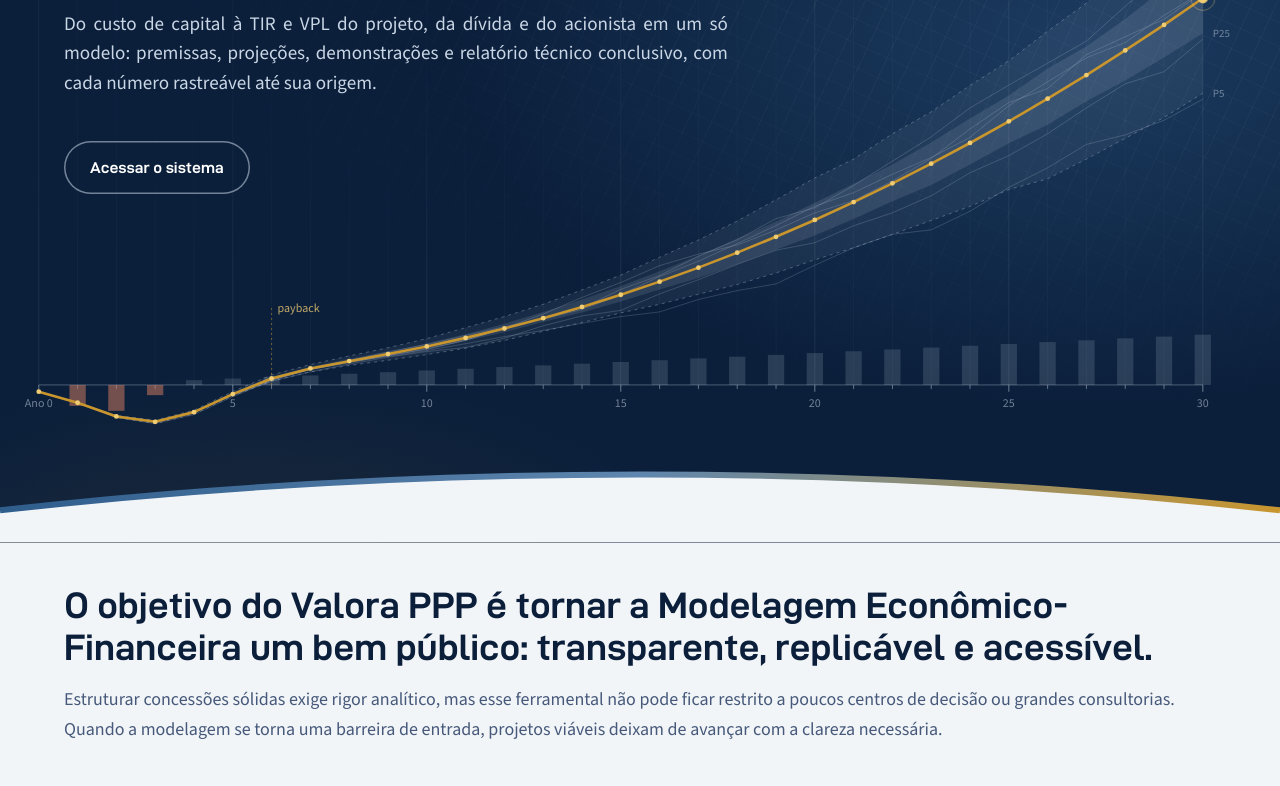
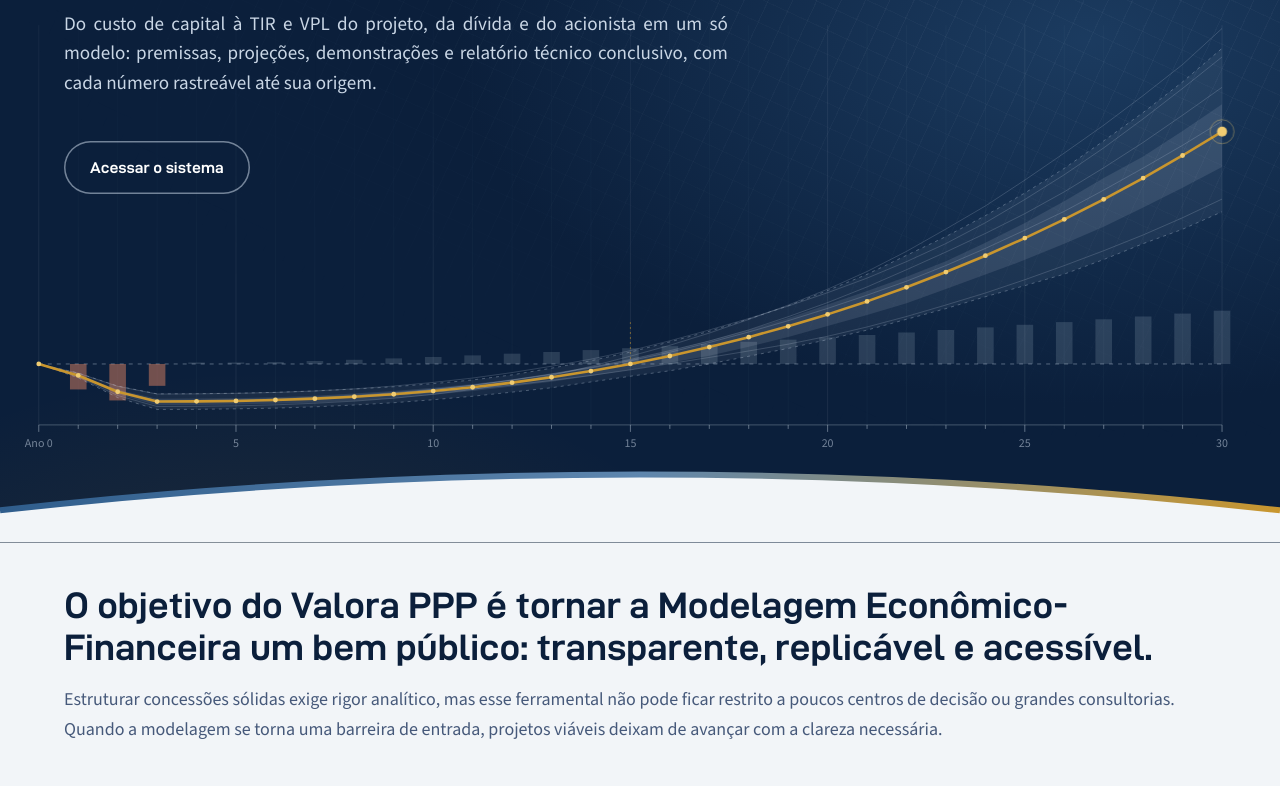
Before and after one commit to dsilveirasp-eng/valorappp-site, a plain HTML site: page index.html in a window 1280 px wide. Shown: the part 275-1061 px from the top of the page. Drawn offline with nearby package versions, Linux system fonts and the light colour scheme.

Commit message:
Hero: payback no ano 15, inclinação menor e sem rótulos
Remove os textos payback e P5/P25/P75/P95. Curva J calibrada por fluxos
anuais para voltar ao zero no ano 15; ponto final mais baixo (46% da
altura). Eixo dos anos passa para baixo da curva e o zero vira linha
tracejada.

Co-Authored-By: Claude Opus 5.5 <noreply@anthropic.com>
Claude-Session: https://claude.ai/code/session_01DAMUVkki6chVHEifQyEhaD

```diff
--- a/index.html
+++ b/index.html
@@ -952,15 +952,31 @@
       document.addEventListener('click', function () { if (fixed) { fixed = null; show(null); } });
     })();
 
-    // Gráfico do hero: projeção anual do fluxo de caixa acumulado de uma concessão, com leque de percentis
-    // (P5–P95 e P25–P75) de simulações, mediana em dourado, barras do fluxo de cada ano e marcação do payback.
-    // Desenhado no tamanho real da faixa: nasce embaixo à esquerda e termina no alto à direita.
+    // Gráfico do hero: fluxo de caixa acumulado de uma concessão, ano a ano. Barras do fluxo de cada ano
+    // (investimento abaixo do zero), leque de percentis (P5–P95 e P25–P75) de simulações e mediana em dourado,
+    // que volta ao zero (payback) no ano 15.
     var svg = document.getElementById('fan');
     if (!svg) return;
     var NS = 'http://www.w3.org/2000/svg';
     var el = function (n, a) { var e = document.createElementNS(NS, n); for (var k in a) e.setAttribute(k, a[k]); return e; };
     var MIST = '#C9D6E5', GOLD = '#C9962E', GOLD2 = '#F0CC72', CAPEX = '#C9785F';
     var reduz = window.matchMedia && window.matchMedia('(prefers-reduced-motion: reduce)').matches;
+    var N = 30, PAYBACK = 15, CAPEX_ANOS = [0.7, 1, 0.6], EXPO = 1.5;
+    // Fluxos anuais ilustrativos: investimento nos anos 1 a 3; depois, caixa crescente calibrado para o payback no ano 15
+    var fluxos = function (fatorCapex, fatorOper, choques) {
+      var K = 0, f = [0];
+      CAPEX_ANOS.forEach(function (c) { K += c; });
+      var n = PAYBACK - CAPEX_ANOS.length, soma = 0;
+      for (var j = 1; j <= n; j++) soma += Math.pow(j, EXPO);
+      var c = K / soma;
+      for (var t = 1; t <= N; t++) {
+        var j = t - CAPEX_ANOS.length;
+        if (j <= 0) f.push(-CAPEX_ANOS[t - 1] * fatorCapex);
+        else f.push(c * Math.pow(j, EXPO) * fatorOper * (choques ? choques[t] : 1));
+      }
+      return f;
+    };
+    var acum = function (f) { var c = [0]; for (var t = 1; t <= N; t++) c.push(c[t - 1] + f[t]); return c; };
     var drawFan = function (animate) {
       var W = svg.clientWidth || svg.getBoundingClientRect().width, H = svg.clientHeight || svg.getBoundingClientRect().height;
       if (!W || !H) return;
@@ -970,63 +986,53 @@
       var seed = 7;
       var rnd = function () { seed = (seed * 16807) % 2147483647; return (seed - 1) / 2147483646; };
       var gauss = function () { var u = rnd() || 1e-9, v = rnd(); return Math.sqrt(-2 * Math.log(u)) * Math.cos(2 * Math.PI * v); };
-      var X0 = W * (narrow ? 0.06 : 0.03), X1 = W * (narrow ? 0.92 : 0.94);
-      var Y0 = H * (narrow ? 0.9 : 0.84), TOP = H * (narrow ? 0.79 : 0.26);
-      var amp = Y0 - TOP, dip = Math.min(60, H * (narrow ? 0.03 : 0.06)), N = narrow ? 20 : 30;
-      // Afastamento do texto: no desktop, a curvatura sobe o necessário para o leque passar abaixo do bloco de texto
-      var curv = 2.1;
-      if (!narrow) {
-        try {
-          var hh = document.querySelector('.hero-head'), sr = svg.getBoundingClientRect(), tr = hh.getBoundingClientRect();
-          var GAP = Math.max(48, W * 0.035), xr = tr.right - sr.left + GAP, yb = tr.bottom - sr.top + GAP;
-          var ur = (xr - X0) / (X1 - X0), folga = (Y0 - yb) / (1.3 * amp);
-          if (ur > 0 && ur < 1 && folga > 0 && folga < 1) curv = Math.min(4.2, Math.max(curv, Math.log(folga) / Math.log(ur)));
-        } catch (e) {}
+      var X0 = W * (narrow ? 0.06 : 0.03), X1 = W * (narrow ? 0.92 : 0.955);
+      var xs = []; for (var i = 0; i <= N; i++) xs.push(X0 + (X1 - X0) * i / N);
+
+      // Caso base e simulações (sobrecusto no investimento, escala da operação e choques anuais persistentes)
+      var fb = fluxos(1, 1), cb = acum(fb), topo = cb[N], fundo = Math.min.apply(null, cb);
+      var S = 240, sims = [];
+      for (var s = 0; s < S; s++) {
+        var ch = [1], nivel = 0;
+        for (var t = 1; t <= N; t++) { nivel += gauss() * 0.035; ch.push(Math.max(0.3, 1 + nivel)); }
+        sims.push(acum(fluxos(Math.max(0.7, 1 + gauss() * 0.12), Math.max(0.6, 1 + gauss() * 0.1), ch)));
       }
-      var base = function (u) { return amp * Math.pow(u, curv) - dip * Math.exp(-Math.pow((u - 0.1) / 0.075, 2)); };
-      var xs = []; for (var i = 0; i <= N; i++) xs.push(X0 + (X1 - X0) * i / N);
+      // Escala vertical: o topo da mediana fica abaixo do bloco de texto; o fundo da curva J cabe acima do eixo dos anos
+      // (o ponto final da mediana fica a 46% da altura no desktop)
+      var AXIS = H * (narrow ? 0.95 : 0.9), FIM = H * (narrow ? 0.8 : 0.46), rz = -fundo / topo;
+      var amp = (AXIS - 14 - FIM) / (1 + 1.25 * rz);
+      var esc = amp / topo, Y0 = AXIS - rz * amp * 1.25 - 14;
+      var y = function (v) { return Y0 - v * esc; };
+      var pct = function (p) { var o = []; for (var i = 0; i <= N; i++) { var c = sims.map(function (z) { return z[i]; }).sort(function (a, b) { return a - b; }); o.push(y(c[Math.round(p * (S - 1))])); } return o; };
+      var P5 = pct(0.05), P25 = pct(0.25), P75 = pct(0.75), P95 = pct(0.95);
+      var med = cb.map(y);
       var line = function (ys) { var d = ''; for (var i = 0; i < ys.length; i++) d += (i ? 'L' : 'M') + xs[i].toFixed(1) + ' ' + ys[i].toFixed(1); return d; };
       var area = function (a, b) { var d = line(a); for (var i = b.length - 1; i >= 0; i--) d += 'L' + xs[i].toFixed(1) + ' ' + b[i].toFixed(1); return d + 'Z'; };
-      // Simulações: choque de escala no resultado e passeio aleatório que abre com o tempo
-      var S = 240, sims = [], passo = amp * 0.018;
-      for (var s = 0; s < S; s++) {
-        var sc = Math.max(0.6, Math.min(1.35, 1 + gauss() * 0.13)), walk = 0, ys = [];
-        for (var i = 0; i <= N; i++) { var u = i / N; if (i) walk += gauss() * passo * Math.sqrt(u + 0.15); ys.push(Y0 - base(u) * (1 + (sc - 1) * Math.min(1, u * 1.6)) - walk * u); }
-        sims.push(ys);
-      }
-      var pct = function (p) { var o = []; for (var i = 0; i <= N; i++) { var c = sims.map(function (y) { return y[i]; }).sort(function (a, b) { return a - b; }); o.push(c[Math.round(p * (S - 1))]); } return o; };
-      var P5 = pct(0.95), P25 = pct(0.75), P75 = pct(0.25), P95 = pct(0.05);
-      var med = []; for (var i = 0; i <= N; i++) med.push(Y0 - base(i / N));
 
       var defs = el('defs', {});
       defs.innerHTML = '<clipPath id="revela"><rect id="revela-r" x="0" y="0" height="' + H + '" width="' + (animate && !reduz ? 0 : W) + '"/></clipPath>';
       svg.appendChild(defs);
 
-      // Grade anual e eixo dos anos
+      // Grade anual, eixo dos anos (embaixo) e linha do zero
       var grade = el('g', { 'clip-path': 'url(#revela)' });
-      var marca = narrow ? 5 : 5;
+      var alto = Math.min.apply(null, P95) - amp * 0.1;
       for (var i = 0; i <= N; i++) {
-        var forte = i % marca === 0;
-        grade.appendChild(el('line', { x1: xs[i], x2: xs[i], y1: TOP - amp * 0.12, y2: Y0 + 6, stroke: MIST, 'stroke-opacity': forte ? .09 : .04 }));
-        grade.appendChild(el('line', { x1: xs[i], x2: xs[i], y1: Y0, y2: Y0 + (forte ? 7 : 4), stroke: MIST, 'stroke-opacity': .45 }));
-        if (forte) { var t = el('text', { x: xs[i], y: Y0 + 22, fill: MIST, 'fill-opacity': .55, 'font-size': narrow ? 10 : 12, 'text-anchor': 'middle', 'font-family': 'inherit' }); t.textContent = i === 0 ? 'Ano 0' : String(i); grade.appendChild(t); }
+        var forte = i % 5 === 0;
+        grade.appendChild(el('line', { x1: xs[i], x2: xs[i], y1: alto, y2: AXIS, stroke: MIST, 'stroke-opacity': forte ? .09 : .04 }));
+        grade.appendChild(el('line', { x1: xs[i], x2: xs[i], y1: AXIS, y2: AXIS + (forte ? 7 : 4), stroke: MIST, 'stroke-opacity': .45 }));
+        if (forte) { var t = el('text', { x: xs[i], y: AXIS + 22, fill: MIST, 'fill-opacity': .55, 'font-size': narrow ? 10 : 12, 'text-anchor': 'middle', 'font-family': 'inherit' }); t.textContent = i === 0 ? 'Ano 0' : String(i); grade.appendChild(t); }
       }
       svg.appendChild(grade);
-      svg.appendChild(el('line', { x1: X0, x2: X1, y1: Y0, y2: Y0, stroke: MIST, 'stroke-opacity': .35 }));
+      svg.appendChild(el('line', { x1: X0, x2: X1, y1: AXIS, y2: AXIS, stroke: MIST, 'stroke-opacity': .3 }));
+      svg.appendChild(el('line', { x1: X0, x2: X1, y1: Y0, y2: Y0, stroke: MIST, 'stroke-opacity': .4, 'stroke-dasharray': '4 5' }));
 
       var g = el('g', { 'clip-path': 'url(#revela)', fill: 'none' });
-      // Fluxo de caixa de cada ano (variação da mediana): investimento abaixo do zero, geração de caixa acima
-      var bw = Math.max(3, (X1 - X0) / N * 0.42), fl = [], fmax = 0;
-      // Investimento nos primeiros anos (a descida da curva) e, depois, a geração de caixa crescendo com o projeto
-      var cresc = function (u) { return amp * Math.pow(u, curv); };
+      // Fluxo de caixa de cada ano: investimento abaixo do zero, geração de caixa acima
+      var bw = Math.max(3, (X1 - X0) / N * 0.42), fmax = 0;
+      for (var i = 1; i <= N; i++) fmax = Math.max(fmax, Math.abs(fb[i]));
+      var hmax = Math.min(H * 0.08, amp * 0.3);
       for (var i = 1; i <= N; i++) {
-        var u0 = (i - 1) / N, u1 = i / N, queda = med[i] - med[i - 1];
-        var f = (u1 <= 0.12 && queda > 0) ? -queda : cresc(u1) - cresc(u0);
-        fl.push(f); fmax = Math.max(fmax, Math.abs(f));
-      }
-      var hmax = Math.min(H * 0.085, amp * 0.13);
-      for (var i = 1; i <= N; i++) {
-        var f = fl[i - 1], h = Math.max(1.5, Math.abs(f) / fmax * hmax);
+        var f = fb[i], h = Math.max(1.5, Math.abs(f) / fmax * hmax);
         g.appendChild(el('rect', { x: (xs[i] - bw / 2).toFixed(1), y: (f >= 0 ? Y0 - h : Y0).toFixed(1), width: bw.toFixed(1), height: h.toFixed(1), fill: f >= 0 ? MIST : CAPEX, 'fill-opacity': f >= 0 ? .16 : .55 }));
       }
       // Leque de percentis
@@ -1034,34 +1040,22 @@
       g.appendChild(el('path', { d: area(P75, P25), fill: MIST, 'fill-opacity': .12 }));
       g.appendChild(el('path', { d: line(P95), stroke: MIST, 'stroke-opacity': .32, 'stroke-width': 1, 'stroke-dasharray': '3 4' }));
       g.appendChild(el('path', { d: line(P5), stroke: MIST, 'stroke-opacity': .32, 'stroke-width': 1, 'stroke-dasharray': '3 4' }));
-      // Algumas trajetórias simuladas, só como amostra
-      for (var k = 0; k < (narrow ? 3 : 5); k++) g.appendChild(el('path', { d: line(sims[k * 41 + 3]), stroke: MIST, 'stroke-opacity': .22, 'stroke-width': .9, 'stroke-linejoin': 'round' }));
-      // Payback: o ano em que o acumulado volta ao zero
-      var pb = -1; for (var i = 2; i <= N; i++) if (med[i] <= Y0 && med[i - 1] > Y0) { pb = i; break; }
-      if (pb > 0) {
-        g.appendChild(el('line', { x1: xs[pb], x2: xs[pb], y1: Y0, y2: Y0 - amp * 0.2, stroke: GOLD, 'stroke-opacity': .55, 'stroke-dasharray': '2 3' }));
-        if (!narrow) { var tp = el('text', { x: xs[pb] + 6, y: Y0 - amp * 0.2 + 4, fill: GOLD2, 'fill-opacity': .8, 'font-size': narrow ? 10 : 12, 'font-family': 'inherit' }); tp.textContent = 'payback'; g.appendChild(tp); }
-      }
-      // Rótulos dos percentis no fim do horizonte
-      if (!narrow) {
-        [[P95, 'P95'], [P75, 'P75'], [P25, 'P25'], [P5, 'P5']].forEach(function (r) {
-          var t = el('text', { x: X1 + 10, y: r[0][N] + 4, fill: MIST, 'fill-opacity': .5, 'font-size': 11, 'font-family': 'inherit' }); t.textContent = r[1]; g.appendChild(t);
-        });
-      }
+      for (var k = 0; k < (narrow ? 3 : 5); k++) g.appendChild(el('path', { d: line(sims[k * 41 + 3].map(y)), stroke: MIST, 'stroke-opacity': .22, 'stroke-width': .9, 'stroke-linejoin': 'round' }));
+      // Payback (sem rótulo): marca discreta no ano em que o acumulado volta ao zero
+      g.appendChild(el('line', { x1: xs[PAYBACK], x2: xs[PAYBACK], y1: Y0, y2: Y0 - amp * 0.18, stroke: GOLD, 'stroke-opacity': .55, 'stroke-dasharray': '2 3' }));
       svg.appendChild(g);
 
       // Mediana em dourado, ano a ano
-      var lp = el('path', { 'clip-path': 'url(#revela)', d: line(med), fill: 'none', stroke: GOLD, 'stroke-width': 2.6, 'stroke-linejoin': 'round', 'stroke-linecap': 'round' });
-      svg.appendChild(lp);
+      svg.appendChild(el('path', { 'clip-path': 'url(#revela)', d: line(med), fill: 'none', stroke: GOLD, 'stroke-width': 2.6, 'stroke-linejoin': 'round', 'stroke-linecap': 'round' }));
       var pts = el('g', { 'clip-path': 'url(#revela)' });
-      for (var i = 0; i <= N; i++) pts.appendChild(el('circle', { cx: xs[i], cy: med[i], r: 2.4, fill: i === N ? 'none' : GOLD2 }));
+      for (var i = 0; i < N; i++) pts.appendChild(el('circle', { cx: xs[i], cy: med[i], r: 2.4, fill: GOLD2 }));
       svg.appendChild(pts);
       var fim = el('g', { id: animate && !reduz ? 'lead-end' : '' });
       fim.appendChild(el('circle', { cx: xs[N], cy: med[N], r: 12, fill: 'none', stroke: GOLD2, 'stroke-opacity': .4 }));
       fim.appendChild(el('circle', { cx: xs[N], cy: med[N], r: 5, fill: GOLD2 }));
       svg.appendChild(fim);
 
-      // Revela da esquerda para a direita, no ritmo da linha dourada
+      // Revela da esquerda para a direita
       if (animate && !reduz) {
         var r = document.getElementById('revela-r'), t0 = null, ATRASO = 500, DUR = 2400;
         var ease = function (x) { return x < .5 ? 2 * x * x : 1 - Math.pow(-2 * x + 2, 2) / 2; };
```
